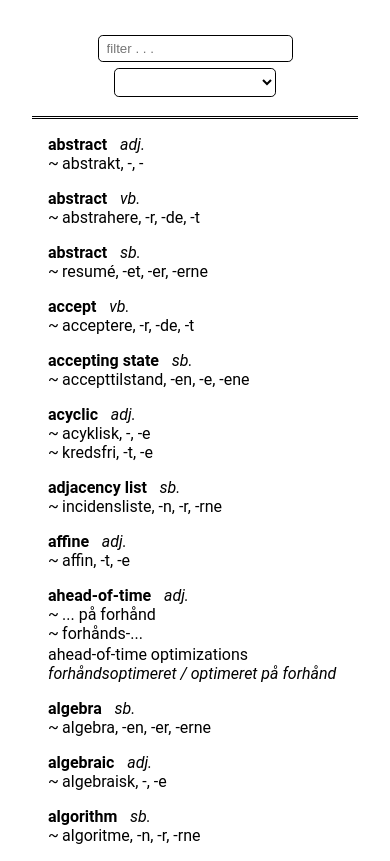
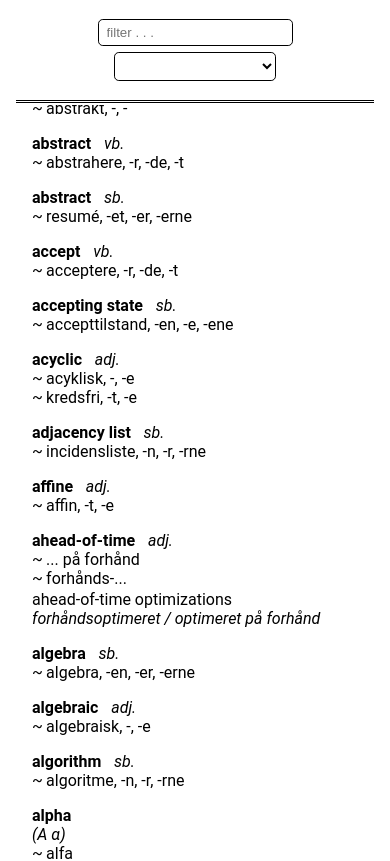
Before and after one commit to SSoelvsten/en-dk, a React (Create React App) app: page / in a window 390 px wide. Shown: the top 861 px of the page. Built offline with nearby package versions, Linux system fonts and the light colour scheme.

Commit message:
Make searchbar responsive at the top of screen

```diff
--- a/src/App.scss
+++ b/src/App.scss
@@ -1,20 +1,14 @@
 .App {
   padding: 2rem;
+  @media not print
+  {
+    padding-top: 5rem;
+  }
   max-width: 64rem;
   margin: auto;
 
-  .Separator {
-    margin: 1rem 0;
-    border-bottom: double;
-
-    @media print
-    {
-        display: none !important;
-    }
-  }
-
   .Words {
-    margin: 1rem;
+    margin: 0;
     column-count: 3;
     column-gap: 2rem;
     column-fill: balance;
--- a/src/App.tsx
+++ b/src/App.tsx
@@ -12,8 +12,6 @@ const App = () => {
   return (
     <div className="App">
       <Filter onChange={setFilterCtxt} />
-
-      <div className="Separator" />
 
       <div className="Words">
         {Dictionary.en_dk
--- a/src/Filter.scss
+++ b/src/Filter.scss
@@ -1,5 +1,13 @@
 .Filter {
-  margin: auto;
+  width: calc(100% - 2rem);
+  background-color: white;
+
+  position: fixed;
+  left: 1rem;
+  top: 0;
+
+  .Inputs {
+    margin: 1rem 0 0 0;
     display: flex;
     flex-flow: row wrap;
     justify-content: center;
@@ -13,6 +21,12 @@
       border: 0.1rem solid black;
       padding: 0.3rem 0.5rem;
     }
+  }
+
+  .Separator {
+    margin: 1rem 0 0.1rem 0;
+    border-bottom: double;
+  }
 
   @media print
   {
--- a/src/Filter.tsx
+++ b/src/Filter.tsx
@@ -48,6 +48,7 @@ const Filter = ({ onChange }: FilterProps) => {
 
   return (
     <div className="Filter">
+      <div className="Inputs">
         <input onChange={(e) => setInput(e.target.value)}
           placeholder="filter . . ."
           ref={textInput}
@@ -57,6 +58,9 @@ const Filter = ({ onChange }: FilterProps) => {
           {FilterCategories.map((c) => <option key={c}>{c}</option>)}
         </select>
       </div>
+
+      <div className="Separator" />
+    </div>
   );
 };
 
```
Lines whose indentation alone changed are shown as unchanged.
